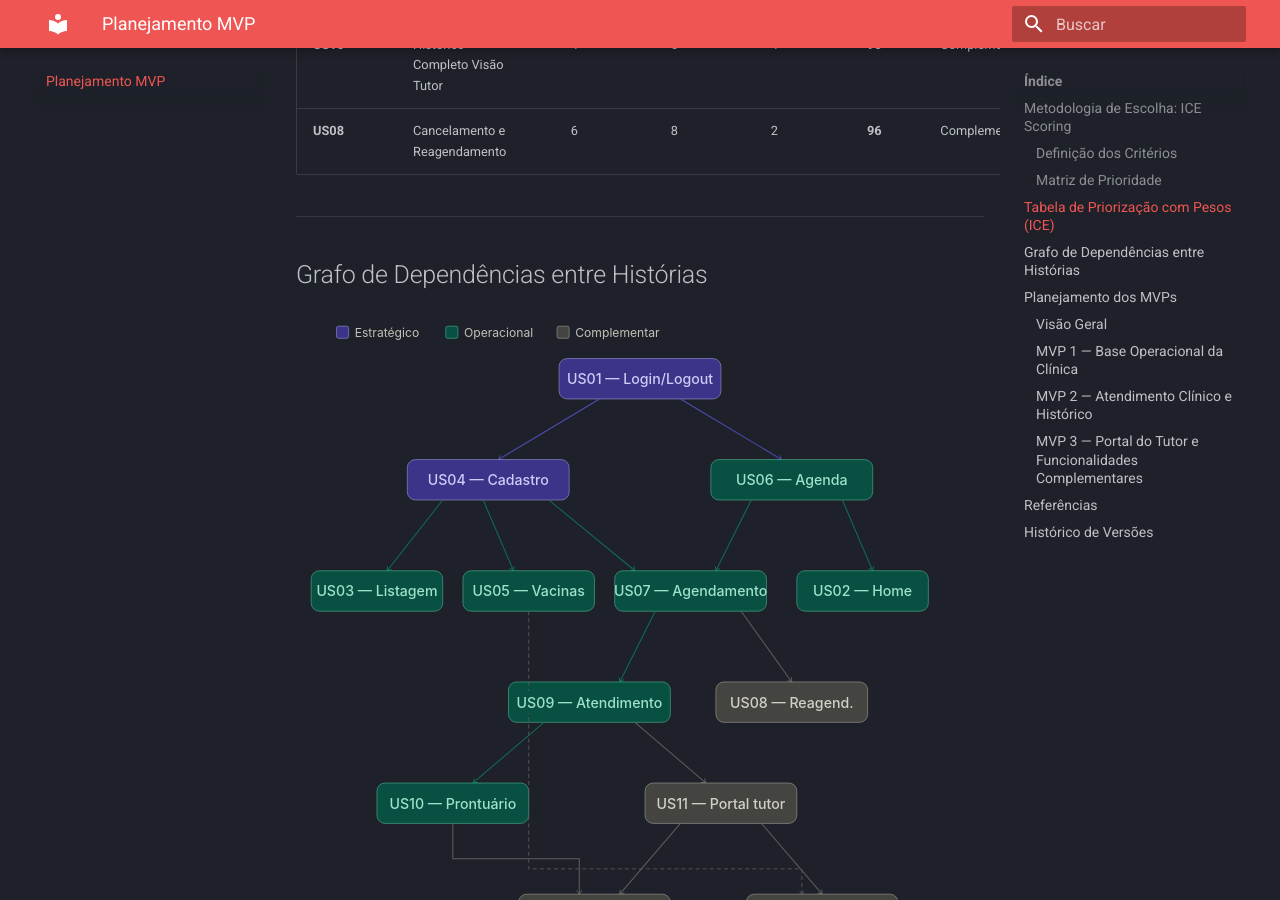
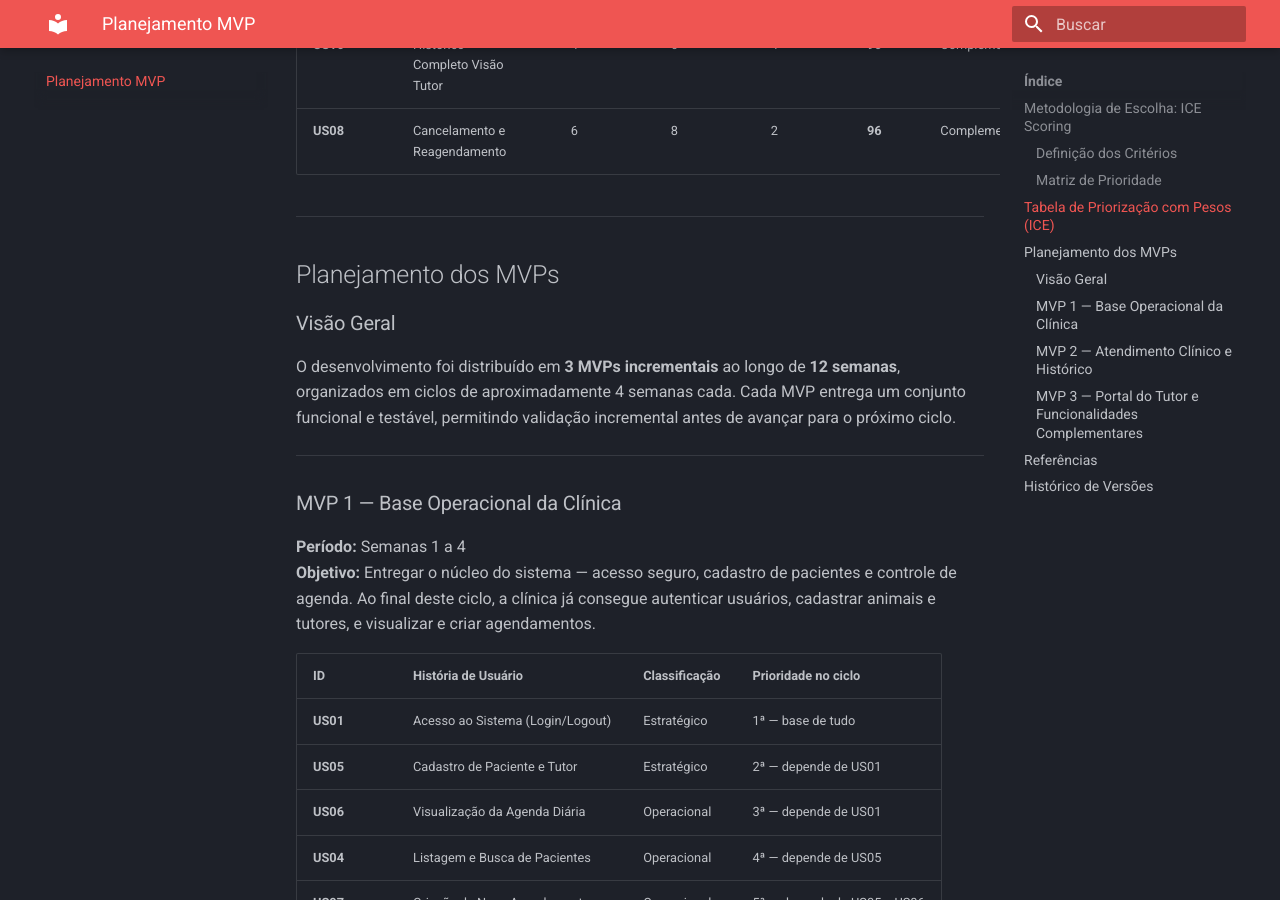
Before and after one commit to iogurt-startup/documentation, an MkDocs documentation site: the page built from docs/mvp.md, in a window 1280 px wide and 900 px high, scrolled down 2513 px. Built offline with MkDocs 1.6.1 and Material for MkDocs 9.7.7, drawn with Linux system fonts in a browser that asks for light colours.

Commit message:
fix: retirando diagrama de dependencia

```diff
--- a/docs/mvp.md
+++ b/docs/mvp.md
@@ -50,12 +50,6 @@ Os intervalos de classificação (Estratégico, Operacional e Complementar) fora
 | **US15** | Alertas e Recomendações (Care) | 4 | 5 | 3 | **60** | Complementar | US14 |
 | **US16** | Histórico Completo Visão Tutor | 4 | 6 | 4 | **96** | Complementar | US14, US11 |
 | **US08** | Cancelamento e Reagendamento | 6 | 8 | 2 | **96** | Complementar | US07 |
-
----
-
-## Grafo de Dependências entre Histórias
-
-![Grafo de dependências entre histórias de usuário](imgs/grafo_dependencias_us.svg)
 
 ---
 
```
